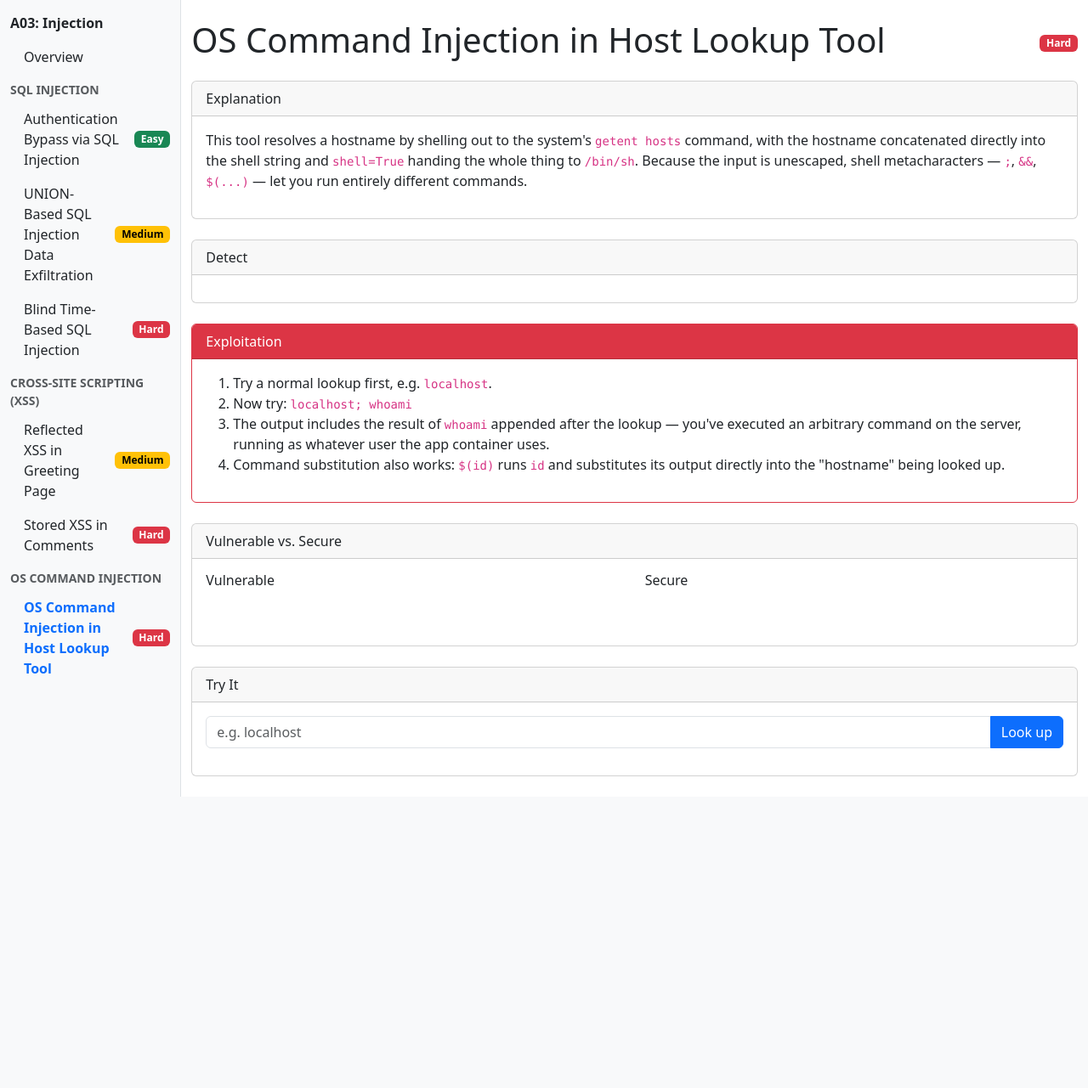
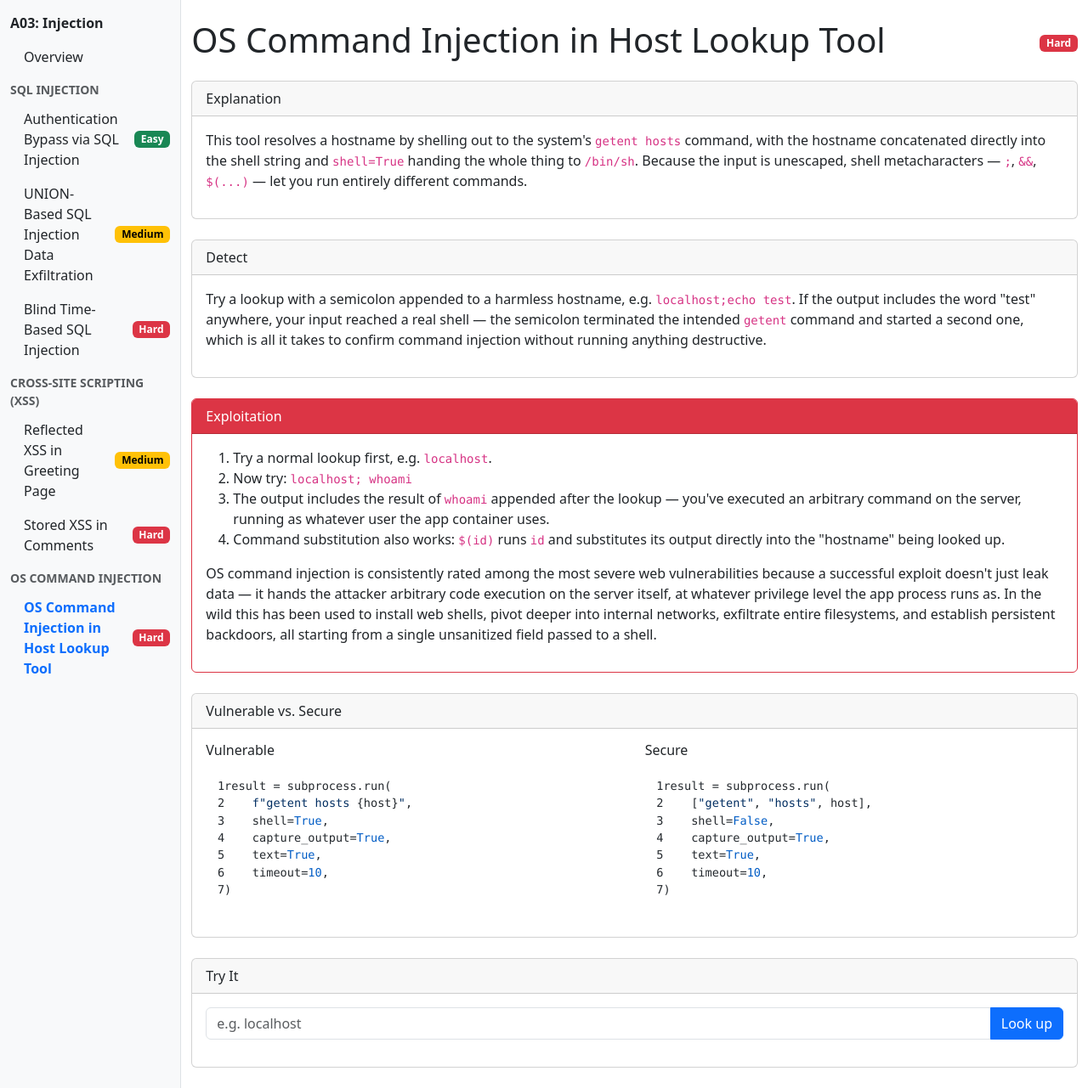
Before and after one commit to jozeta/owasp-lab, a Flask app: page /a03/host-lookup in a window 1280 px wide. Shown: the part 99-1380 px from the top of the page at 85% size. Before the commit the page ends 1037 px from the top, so only its background shows below. Run offline with Flask 3, Linux system fonts and the light colour scheme; some libraries are stand-ins or nearby versions.

Commit message:
feat: add Detect and Vulnerable vs. Secure content to A03 XSS/command injection examples
Co-Authored-By: Claude Sonnet 5 <noreply@anthropic.com>

```diff
--- a/app/categories/a03_injection/templates/a03_injection/host_lookup.html
+++ b/app/categories/a03_injection/templates/a03_injection/host_lookup.html
@@ -13,6 +13,16 @@
 </p>
 {% endblock %}
 
+{% block detect %}
+<p>
+  Try a lookup with a semicolon appended to a harmless hostname, e.g.
+  <code>localhost;echo test</code>. If the output includes the word "test" anywhere, your
+  input reached a real shell — the semicolon terminated the intended
+  <code>getent</code> command and started a second one, which is all it takes to confirm
+  command injection without running anything destructive.
+</p>
+{% endblock %}
+
 {% block exploitation %}
 <ol>
   <li>Try a normal lookup first, e.g. <code>localhost</code>.</li>
@@ -23,6 +33,32 @@
   <li>Command substitution also works: <code>$(id)</code> runs <code>id</code> and
       substitutes its output directly into the "hostname" being looked up.</li>
 </ol>
+<p>
+  OS command injection is consistently rated among the most severe web vulnerabilities
+  because a successful exploit doesn't just leak data — it hands the attacker arbitrary
+  code execution on the server itself, at whatever privilege level the app process runs
+  as. In the wild this has been used to install web shells, pivot deeper into internal
+  networks, exfiltrate entire filesystems, and establish persistent backdoors, all
+  starting from a single unsanitized field passed to a shell.
+</p>
+{% endblock %}
+
+{% block vulnerable_code %}result = subprocess.run(
+    f"getent hosts {host}",
+    shell=True,
+    capture_output=True,
+    text=True,
+    timeout=10,
+)
+{% endblock %}
+
+{% block secure_code %}result = subprocess.run(
+    ["getent", "hosts", host],
+    shell=False,
+    capture_output=True,
+    text=True,
+    timeout=10,
+)
 {% endblock %}
 
 {% block live_example %}
```
Also changed, not shown: app/categories/a03_injection/templates/a03_injection/comments.html (+25 -0 lines), app/categories/a03_injection/templates/a03_injection/greet.html (+28 -0 lines), tests/test_a03_comments.py (+7 -0 lines), tests/test_a03_greet.py (+7 -0 lines), tests/test_a03_host_lookup.py (+7 -0 lines).
